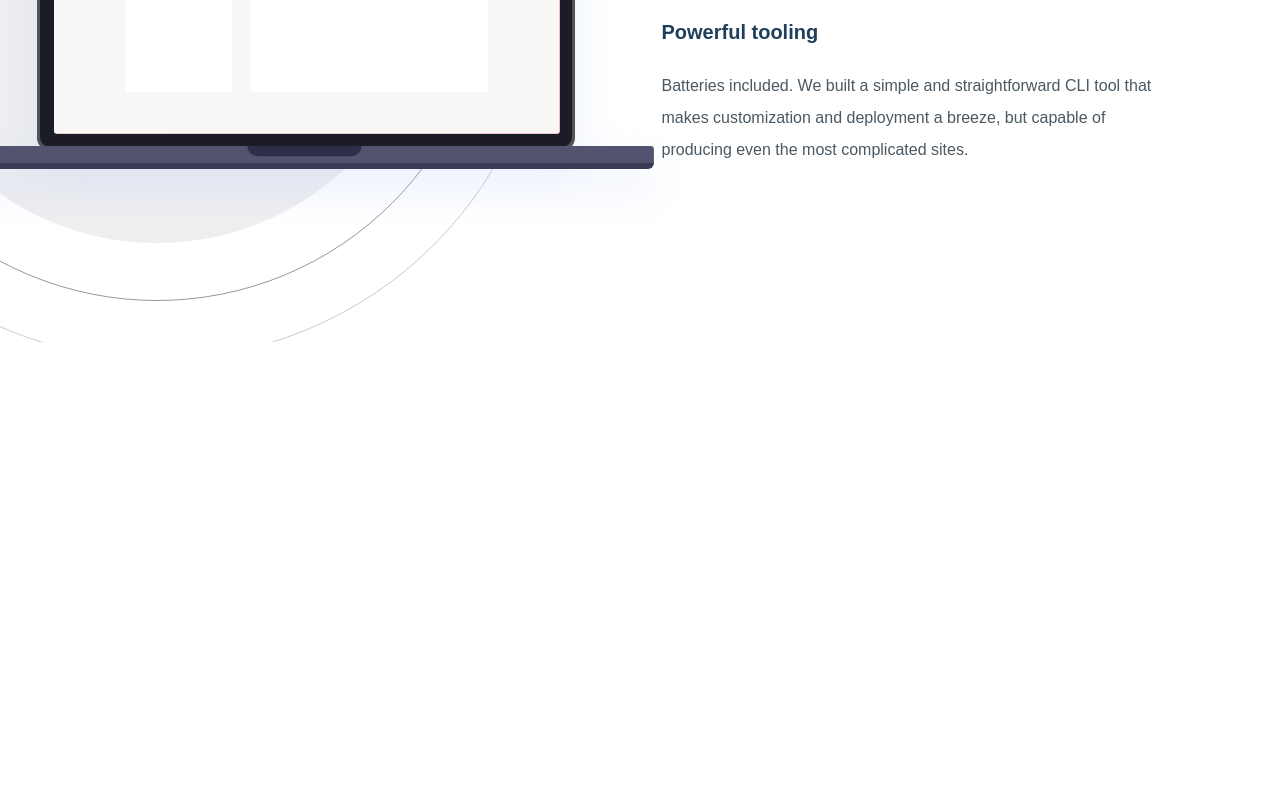
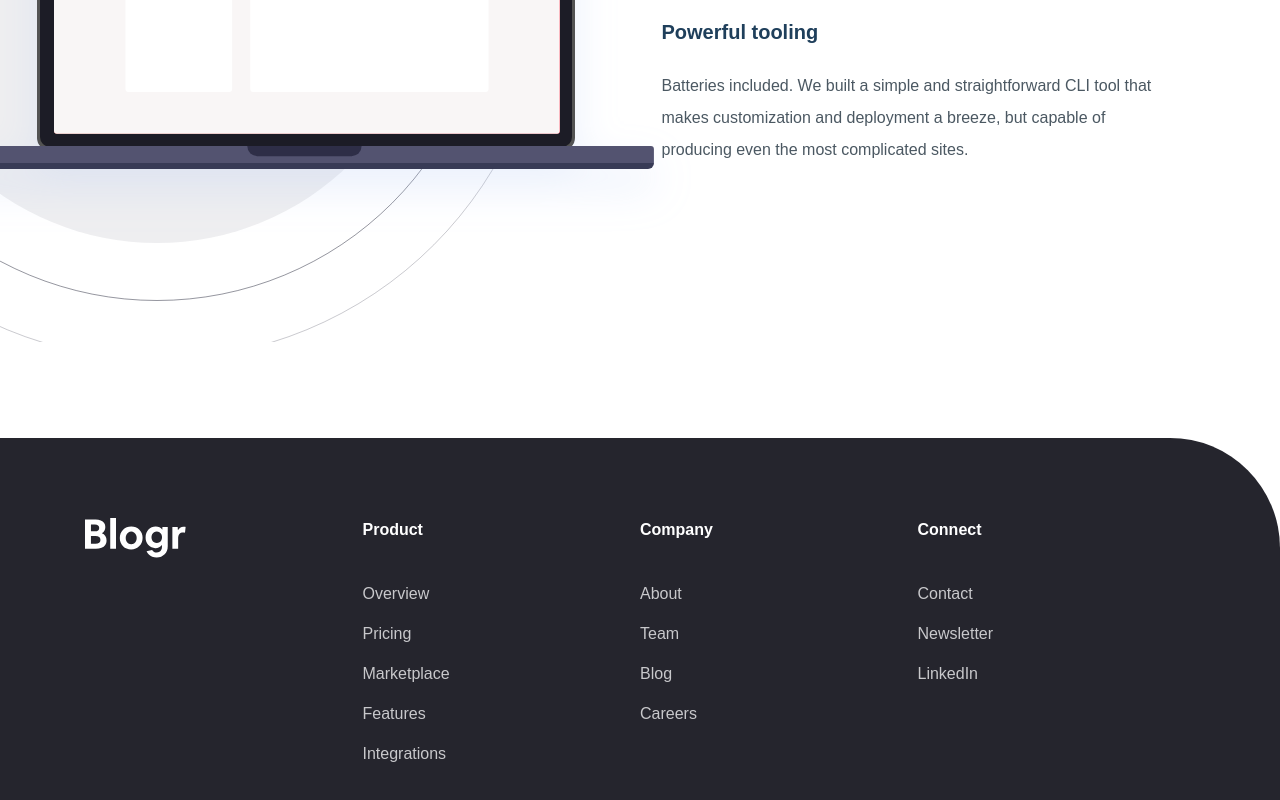
Before and after one commit to utkucanyilmaz/frontendmentor-challenges, a React (Create React App) app: page / in a window 1280 px wide. Shown: the part 2534-3334 px from the top of the page. Before the commit the page ends 2972 px from the top, so only its background shows below. Built offline with nearby package versions, Linux system fonts and the light colour scheme.

Commit message:
add footer section

```diff
--- a/src/App.js
+++ b/src/App.js
@@ -3,6 +3,7 @@ import Hero from "components/Hero";
 import Design from "components/Design";
 import Mobile from "components/Mobile";
 import Product from "components/Product";
+import Footer from "components/Footer";
 
 function App() {
   return (
@@ -22,6 +23,9 @@ function App() {
         <Mobile />
       </div>
       <Product />
+      <div className="bg-very-dark-black-blue rounded-tr-[110px] py-20">
+        <Footer />
+      </div>
     </>
   );
 }
--- /dev/null
+++ b/src/components/Footer.js
@@ -0,0 +1,40 @@
+import FooterLink from "./ui/FooterLink";
+import FooterTitle from "./ui/FooterTitle";
+import FooterLogo from "images/logo.svg";
+
+export default function Footer() {
+  return (
+    <footer className="container mx-auto grid grid-cols-4">
+      <div>
+        <img src={FooterLogo} alt="" />
+      </div>
+      <div className="flex flex-col gap-y-10">
+        <FooterTitle>Product</FooterTitle>
+        <div className="flex flex-col gap-y-4">
+          <FooterLink>Overview</FooterLink>
+          <FooterLink>Pricing</FooterLink>
+          <FooterLink>Marketplace</FooterLink>
+          <FooterLink>Features</FooterLink>
+          <FooterLink>Integrations</FooterLink>
+        </div>
+      </div>
+      <div className="flex flex-col gap-y-10">
+        <FooterTitle>Company</FooterTitle>
+        <div className="flex flex-col gap-y-4">
+          <FooterLink>About</FooterLink>
+          <FooterLink>Team</FooterLink>
+          <FooterLink>Blog</FooterLink>
+          <FooterLink>Careers</FooterLink>
+        </div>
+      </div>
+      <div className="flex flex-col gap-y-10">
+        <FooterTitle>Connect</FooterTitle>
+        <div className="flex flex-col gap-y-4">
+          <FooterLink>Contact</FooterLink>
+          <FooterLink>Newsletter</FooterLink>
+          <FooterLink>LinkedIn</FooterLink>
+        </div>
+      </div>
+    </footer>
+  );
+}
--- /dev/null
+++ b/src/components/ui/FooterLink.js
@@ -0,0 +1,7 @@
+export default function FooterLink({ children }) {
+  return (
+    <a href="#" className="text-grayish-blue block hover:underline ">
+      {children}
+    </a>
+  );
+}
--- /dev/null
+++ b/src/components/ui/FooterTitle.js
@@ -0,0 +1,3 @@
+export default function FooterTitle({ children }) {
+  return <h6 className="text-white font-ubuntu font-semibold">{children}</h6>;
+}
```
